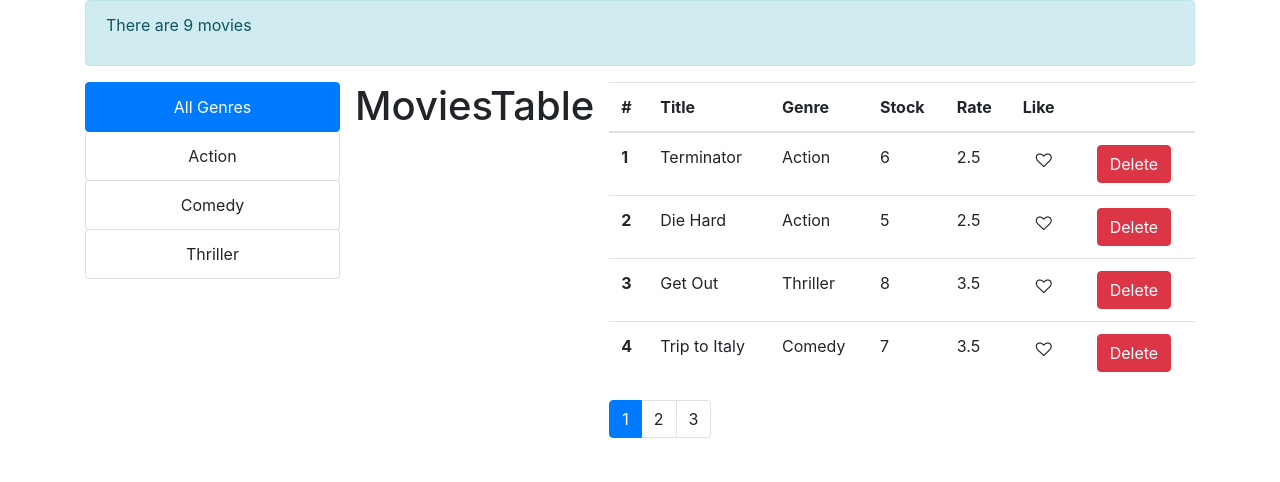
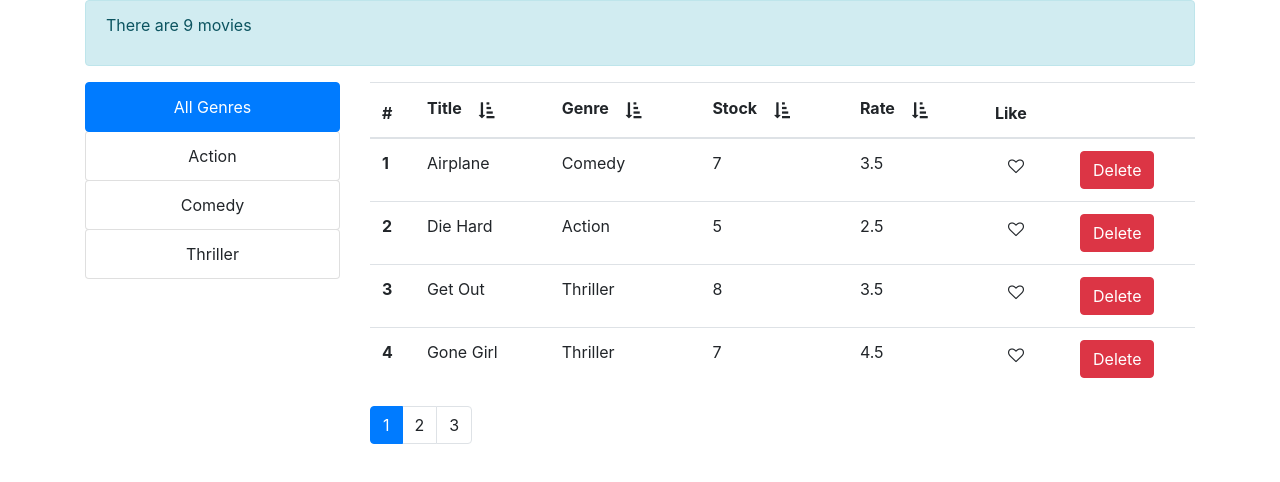
Before and after one commit to lfzarazuaa/vidly-003, a React (Create React App) app: page / in a window 1280 px wide. Shown: the top 482 px of the page. Built offline with nearby package versions, Linux system fonts and the light colour scheme.

Commit message:
Sorting table by fields.

```diff
--- a/src/App.css
+++ b/src/App.css
@@ -28,6 +28,14 @@
 	color: #61dafb;
 }
 
+.icon-enabled {
+	color: rgb(224, 210, 16);
+}
+
+.icon-disabled {
+	color: rgb(97, 97, 94);
+}
+
 @keyframes App-logo-spin {
 	from {
 		transform: rotate(0deg);
--- /dev/null
+++ b/src/components/common/sortIcon.jsx
@@ -0,0 +1,13 @@
+const SortIcon = (props) => {
+	const { isAscSort, isSorting } = props;
+	const color = isSorting ? "icon-enabled" : "icon-disabled";
+	const ascSortIcon = isAscSort ? "asc" : "desc";
+	return (
+		<span
+			className={`btn fa fa-sort-amount-${ascSortIcon} ${color}`}
+			aria-hidden="true"
+		></span>
+	);
+};
+
+export default SortIcon;
--- a/src/components/movies/movies.jsx
+++ b/src/components/movies/movies.jsx
@@ -1,17 +1,17 @@
 import { Component, Fragment } from "react";
-import Formatter from "../../utils/formatters";
-import LikeIcon from "../common/likeIcon";
+import _ from "lodash";
 import {
 	getMovies,
 	deleteMovie,
 	resetMovies,
 	saveMovie,
 } from "../../services/fakeMovieService";
-import Pagination from "../common/pagination";
 import { paginate } from "../../utils/paginate";
 import ListGroup from "../common/listGroup";
+import MoviesTable from "./moviesTable";
+import Pagination from "../common/pagination";
 import { getGenres } from "../../services/fakeGenreService";
-import MoviesTable from "./moviesTable";
+import { sortByProperty, updateSortColumn } from "../../utils/sort";
 
 class Movies extends Component {
 	constructor(props) {
@@ -22,8 +22,10 @@ class Movies extends Component {
 			selectedGenre: null,
 			currentPage: 1,
 			pageSize: 4,
+			sortColumn: { path: "title", order: "asc" },
 		};
 	}
+
 	// Lifecycle
 	componentDidMount() {
 		// For loading components.
@@ -61,15 +63,22 @@ class Movies extends Component {
 		}
 	};
 
+	// Filtering
+	handleGenreSelect = (genre) => {
+		this.setState({ selectedGenre: genre, currentPage: 1 });
+	};
+
+	// Sorting
+	handleOnSort = (sortColumn) => {
+		// New state calculated on the component.
+		this.setState({ sortColumn });
+	};
+
 	// Pagination
 	handleOnPageChange = (page) => {
 		this.setState({ currentPage: page });
 	};
 
-	// Filtering
-	handleGenreSelect = (genre) => {
-		this.setState({ selectedGenre: genre, currentPage: 1 });
-	};
 	// Helpers to render.
 	generateMessage() {
 		const length = this.state.movies.length;
@@ -111,6 +120,7 @@ class Movies extends Component {
 			movies: allMovies,
 			genres,
 			selectedGenre,
+			sortColumn,
 		} = this.state;
 
 		const filteredMovies =
@@ -120,32 +130,9 @@ class Movies extends Component {
 
 		const count = filteredMovies.length;
 
-		const movies = paginate(filteredMovies, currentPage, pageSize);
+		const sortedMovies = sortByProperty(filteredMovies, sortColumn);
 
-		const generateMovieDto = () => {
-			return movies.map((movie) => {
-				return {
-					title: movie.title,
-					genre: movie.genre.name,
-					numberInStock: movie.numberInStock,
-					dailyRentalRate: movie.dailyRentalRate,
-					isLikePressed: (
-						<LikeIcon
-							isLikeSelected={movie.isLikePressed}
-							onClickLike={() => this.handleOnLike(movie._id)}
-						/>
-					),
-					deleteButton: (
-						<button
-							className="btn btn-danger"
-							onClick={() => this.handleOnDelete(movie._id)}
-						>
-							Delete
-						</button>
-					),
-				};
-			});
-		};
+		const movies = paginate(sortedMovies, currentPage, pageSize);
 
 		return (
 			<div className="row">
@@ -156,40 +143,14 @@ class Movies extends Component {
 						onItemSelect={(genre) => this.handleGenreSelect(genre)}
 					/>
 				</div>
-				<MoviesTable />
 				<div className="col col-sm">
-					<table className="table">
-						<thead>
-							<tr>
-								<th key={1} scope="col">
-									#
-								</th>
-								<th key={2} scope="col">
-									Title
-								</th>
-								<th key={3} scope="col">
-									Genre
-								</th>
-								<th key={4} scope="col">
-									Stock
-								</th>
-								<th key={5} scope="col">
-									Rate
-								</th>
-								<th key={6} scope="col">
-									Like
-								</th>
-								<th key={7} scope="col">
-									{" "}
-								</th>
-							</tr>
-						</thead>
-						<tbody>
-							{generateMovieDto().map((movie, counter) =>
-								Formatter.formatAsTableRow(movie, counter)
-							)}
-						</tbody>
-					</table>
+					<MoviesTable
+						movies={movies}
+						sortColumn={sortColumn}
+						onLike={(movieId) => this.handleOnLike(movieId)}
+						onDelete={(movieId) => this.handleOnDelete(movieId)}
+						onSort={(sortColumn) => this.handleOnSort(sortColumn)}
+					/>
 					<Pagination
 						itemsCount={count}
 						pageSize={pageSize}
--- a/src/components/movies/moviesTable.jsx
+++ b/src/components/movies/moviesTable.jsx
@@ -1,10 +1,98 @@
-import React, { Component } from "react";
+import React, { Component, Fragment } from "react";
+import PropTypes from "prop-types";
+import Formatter from "../../utils/formatters";
+import LikeIcon from "../common/likeIcon";
+import SortIcon from "../common/sortIcon";
+import { updateSortColumn } from "../../utils/sort";
 
 class MoviesTable extends Component {
 	render() {
+		const { movies, sortColumn, onLike, onDelete, onSort } = this.props;
 
-		return <h1>MoviesTable</h1>;
+		const raiseSort = (propertyPath) => {
+			// Doing the logic that belongs to the component.
+			onSort(updateSortColumn(sortColumn, propertyPath)); // Pass the new state to the caller component
+		};
+
+		const generateMovieDto = () => {
+			return movies.map((movie) => {
+				return {
+					title: movie.title,
+					genre: movie.genre.name,
+					numberInStock: movie.numberInStock,
+					dailyRentalRate: movie.dailyRentalRate,
+					isLikePressed: (
+						<LikeIcon
+							isLikeSelected={movie.isLikePressed}
+							onClickLike={() => onLike(movie._id)}
+						/>
+					),
+					deleteButton: (
+						<button
+							className="btn btn-danger"
+							onClick={() => onDelete(movie._id)}
+						>
+							Delete
+						</button>
+					),
+				};
+			});
+		};
+
+		return (
+			<table className="table">
+				<thead>
+					<tr>
+						<th key={1} scope="col">
+							#
+						</th>
+						<th onClick={() => raiseSort("title")} key={2} scope="col">
+							<span>Title </span>
+							<SortIcon isAscSort={true} isSorting={true} />
+						</th>
+						<th onClick={() => raiseSort("genre.name")} key={3} scope="col">
+							<span>Genre </span>
+							<SortIcon isAscSort={true} />
+						</th>
+						<th onClick={() => raiseSort("numberInStock")} key={4} scope="col">
+							<span>Stock </span>
+							<SortIcon isAscSort={true} />
+						</th>
+						<th
+							onClick={() => raiseSort("dailyRentalRate")}
+							key={5}
+							scope="col"
+						>
+							<span>Rate </span>
+							<SortIcon isAscSort={true} />
+						</th>
+						<th key={6} scope="col">
+							Like
+						</th>
+						<th key={7} scope="col">
+							{" "}
+						</th>
+					</tr>
+				</thead>
+				<tbody>
+					{generateMovieDto().map((movie, counter) =>
+						Formatter.formatAsTableRow(movie, counter)
+					)}
+				</tbody>
+			</table>
+		);
 	}
 }
 
+MoviesTable.proptype = {
+	movies: PropTypes.array.isRequired,
+	sortColumn: PropTypes.shape({
+		path: PropTypes.string.isRequired,
+		order: PropTypes.string.isRequired,
+	}),
+	onLike: PropTypes.func.isRequired,
+	onDelete: PropTypes.func.isRequired,
+	onSort: PropTypes.func.isRequired,
+};
+
 export default MoviesTable;
--- a/src/utils/objectFunctions.js
+++ b/src/utils/objectFunctions.js
@@ -1,5 +1,4 @@
 import _ from "lodash";
-import { any } from "prop-types";
 
 function getObjectProperty(item, propertyPath = String, defaultValue = String) {
 	if (defaultValue) return _(item).get(propertyPath, defaultValue);
--- /dev/null
+++ b/src/utils/sort.js
@@ -0,0 +1,32 @@
+import _ from "lodash";
+import { getObjectProperty } from "./objectFunctions";
+
+function sortByProperty(
+	items,
+	sortColumn,
+	pathColumnProperty = "path",
+	orderColumnProperty = "order"
+) {
+	return _.orderBy(
+		items,
+		[getObjectProperty(sortColumn, pathColumnProperty)],
+		[getObjectProperty(sortColumn, orderColumnProperty)]
+	);
+}
+
+function updateSortColumn(
+	sortColumn,
+	propertyPathToOrder,
+	pathColumnProperty = "path",
+	orderColumnProperty = "order"
+) {
+	let [path, order] = [
+		getObjectProperty(sortColumn, pathColumnProperty), // sortColumn.path
+		getObjectProperty(sortColumn, orderColumnProperty), //sortColumn.order
+	];
+	if (propertyPathToOrder === path) order = order === "asc" ? "desc" : "asc";
+	else [path, order] = [propertyPathToOrder, "asc"];
+	return { [pathColumnProperty]: path, [orderColumnProperty]: order };
+}
+
+export { sortByProperty, updateSortColumn };
```
Lines whose indentation alone changed are shown as unchanged.
